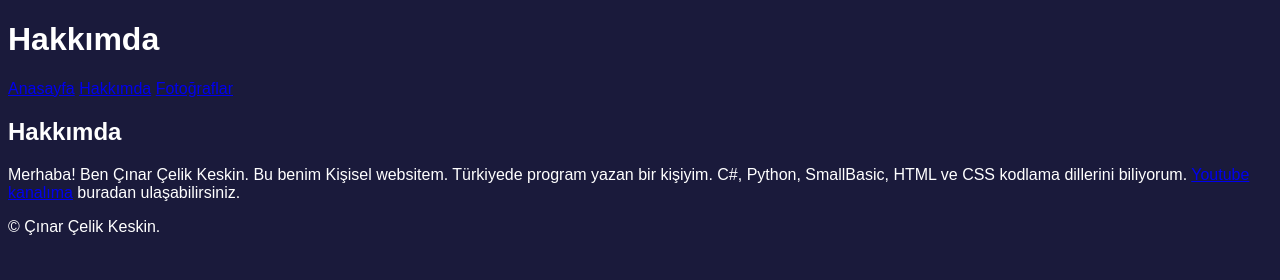
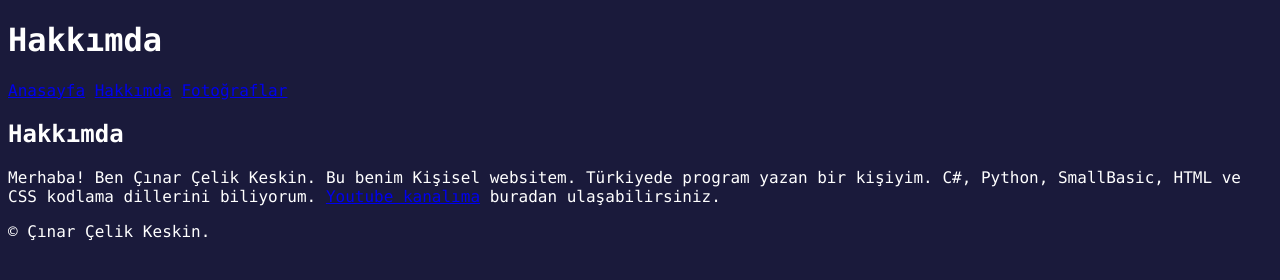
Before and after one commit to cinarcelikkeskin-net/my_website, a plain HTML site: page about.html in a window 1280 px wide. Drawn offline with Linux system fonts and the light colour scheme.

Commit message:
v 0.6
font changed to monaco

```diff
--- a/about.html
+++ b/about.html
@@ -5,7 +5,7 @@
     <meta name="viewport" content="width=device-width, initial-scale=1.0">
     <title>Hakkımda - Çınar Çelik Keskin</title>
 </head>
-<body style="background-color: #1a1a3b; color: #ffffff; font-family: Arial, sans-serif;">
+<body style="background-color: #1a1a3b; color: #ffffff; font-family: monaco;">
     <header>
         <h1>Hakkımda</h1>
         <nav>
```
Also changed, not shown: index.html (+1 -1 lines), photos.html (+1 -1 lines).
